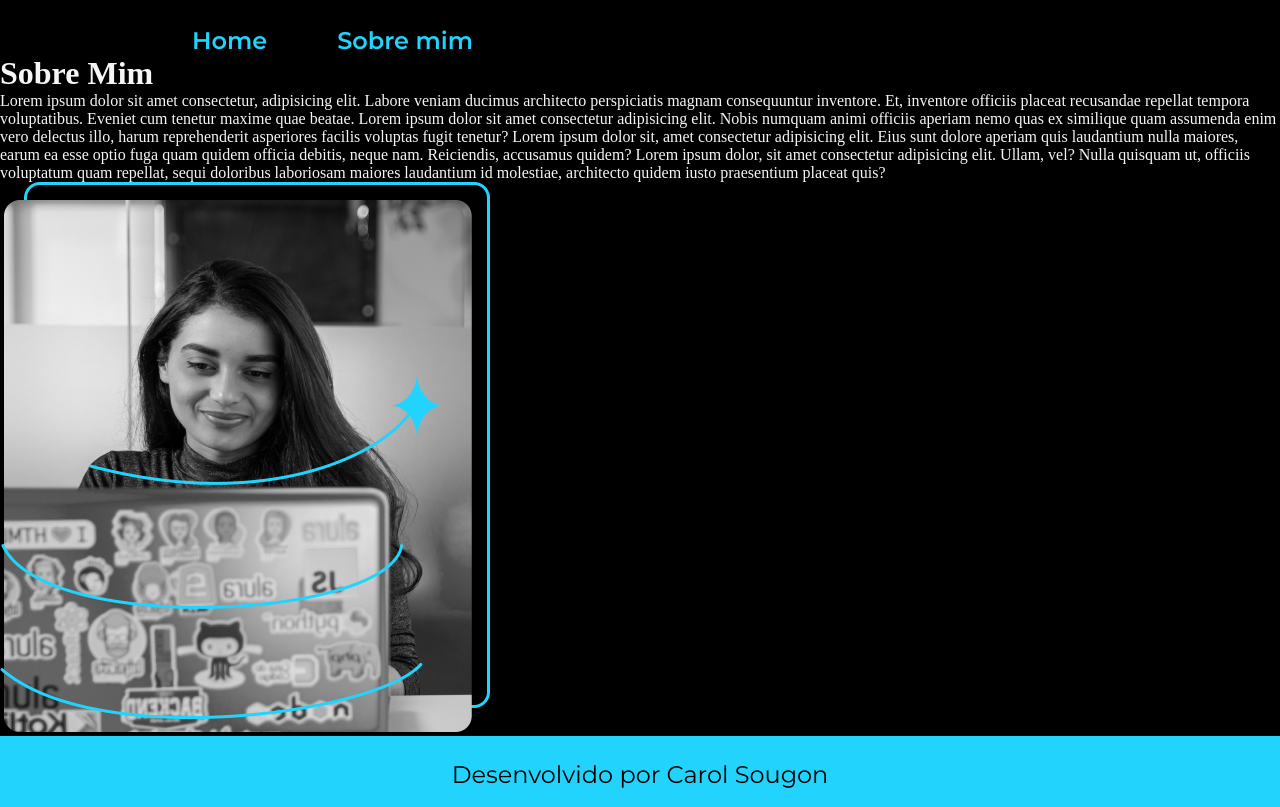
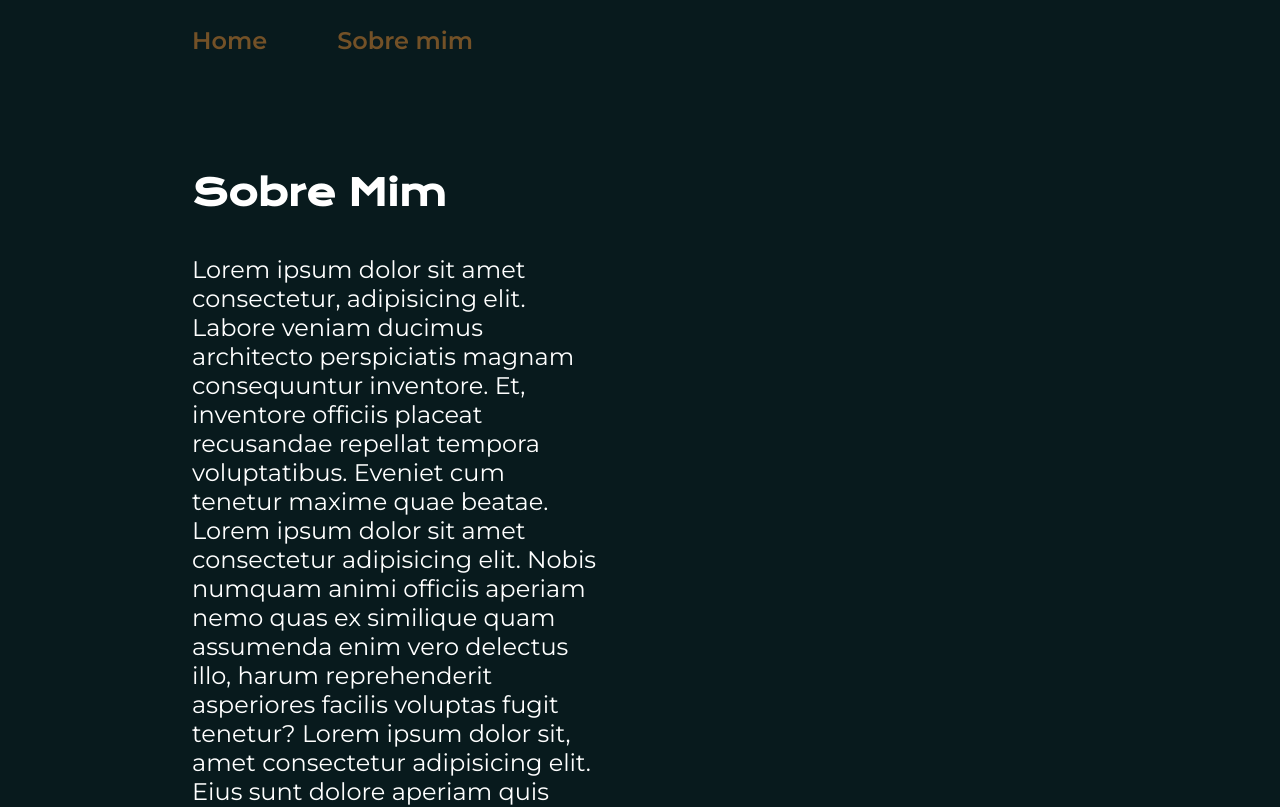
Before and after one commit to carolinesougon/projetoportifolioalura, a plain HTML site: page about.html in a window 1280 px wide. Shown: the top 807 px of the page. Drawn offline with nearby package versions, Linux system fonts and the light colour scheme.

Commit message:
finalização portifólio alura

```diff
--- a/about.html
+++ b/about.html
@@ -15,14 +15,21 @@
         </nav>
     </header>
 
-    <main class="perfil">
-        <h1 class="texto__titulo">Sobre Mim</h1>
-        <p class="texto__descricao">Lorem ipsum dolor sit amet consectetur, adipisicing elit. Labore veniam ducimus architecto perspiciatis magnam consequuntur inventore. Et, inventore officiis placeat recusandae repellat tempora voluptatibus. Eveniet cum tenetur maxime quae beatae.
-            Lorem ipsum dolor sit amet consectetur adipisicing elit. Nobis numquam animi officiis aperiam nemo quas ex similique quam assumenda enim vero delectus illo, harum reprehenderit asperiores facilis voluptas fugit tenetur?
-            Lorem ipsum dolor sit, amet consectetur adipisicing elit. Eius sunt dolore aperiam quis laudantium nulla maiores, earum ea esse optio fuga quam quidem officia debitis, neque nam. Reiciendis, accusamus quidem?
-            Lorem ipsum dolor, sit amet consectetur adipisicing elit. Ullam, vel? Nulla quisquam ut, officiis voluptatum quam repellat, sequi doloribus laboriosam maiores laudantium id molestiae, architecto quidem iusto praesentium placeat quis?
-        </p>
-
+    <main class="apresentacao">
+        <section class="apresentacao__conteudo">
+            <h1 class="apresentacao__conteudo__titulo">Sobre Mim</h1>
+            <p class="apresentacao__conteudo__texto">Lorem ipsum dolor sit amet consectetur, adipisicing elit. Labore veniam ducimus architecto perspiciatis magnam consequuntur inventore. Et, inventore officiis placeat recusandae repellat tempora voluptatibus. Eveniet cum tenetur maxime quae beatae.
+                Lorem ipsum dolor sit amet consectetur adipisicing elit. Nobis numquam animi officiis aperiam nemo quas ex similique quam assumenda enim vero delectus illo, harum reprehenderit asperiores facilis voluptas fugit tenetur?
+                Lorem ipsum dolor sit, amet consectetur adipisicing elit. Eius sunt dolore aperiam quis laudantium nulla maiores, earum ea esse optio fuga quam quidem officia debitis, neque nam. Reiciendis, accusamus quidem?
+                Lorem ipsum dolor, sit amet consectetur adipisicing elit. Ullam, vel? Nulla quisquam ut, officiis voluptatum quam repellat, sequi doloribus laboriosam maiores laudantium id molestiae, architecto quidem iusto praesentium placeat quis?
+            </p>
+            <p class="apresentacao__conteudo__texto">
+            Lorem ipsum dolor sit amet consectetur adipisicing elit. Dignissimos, voluptates, delectus sint accusantium tenetur maiores illo blanditiis consequuntur ea officia, voluptatibus quas qui odio quo. Quam repudiandae sint dicta sit.
+            Lorem ipsum dolor sit amet consectetur adipisicing elit. Quasi ipsum id soluta commodi earum eum, deserunt qui laudantium consectetur atque minima laborum recusandae animi omnis, itaque vel mollitia quos? Temporibus.
+            Lorem ipsum, dolor sit amet consectetur adipisicing elit. Impedit deserunt quas iusto aut illo, dolorem distinctio ab facere possimus quod odit cupiditate, ipsam consequuntur repellat maiores suscipit beatae soluta consequatur!
+            Lorem ipsum dolor sit amet consectetur adipisicing elit. Eos doloremque, recusandae omnis beatae fugit illum iure suscipit commodi sapiente vero error voluptatum non accusantium. Nobis molestiae commodi tempore maiores dolorem.
+            </p>
+        </section>
         <img src="imagem/Imagem.png" alt="Foto da Joana Programando">
     </main>
 
--- a/stiles/style.css
+++ b/stiles/style.css
@@ -1,4 +1,12 @@
 @import url('https://fonts.googleapis.com/css2?family=Krona+One&family=Montserrat:wght@400;600&display=swap');
+
+:root{
+    --destaque:#735127;
+    --destaque2:#D9D9D9;
+    --fundo:#081a1d;
+    --preto__sombra:#595959;
+    --branco:#ffffff;
+}
 
 *{
     margin: 0;
@@ -7,8 +15,8 @@
 
 body{
     box-sizing: border-box;
-    background-color: #000000;
-    color: #F6F6F6;
+    background-color: var(--fundo);
+    color: var(--branco);
 }
 
 .cabecalho{
@@ -25,7 +33,7 @@ body{
     font-size: 24px;
     font-weight: 600;
     text-decoration: none;
-    color: #22D4FD;
+    color: var(--destaque);
 }
 
 
@@ -48,7 +56,7 @@ body{
 }
 
 .titulo-destaque{
-    color: #22D4FD;
+    color:var(--destaque);
 }
 
 
@@ -77,23 +85,23 @@ body{
     gap: 10px;
     width: 378px;
     text-align: center;
-    border: 2px solid #22D4FD;
+    border: 2px solid var(--destaque);
     border-radius: 8px;
     font-size: 24px;
     font-weight: 600;
     padding: 21.5px 0;
     text-decoration: none;
-    color:#F6F6F6;
+    color: var(--destaque2);
     font-family: 'Montserrat', sans-serif;
 }
 
 .apresentacao__links__link:hover{
-    background-color:#272727;
+    background-color:var(--preto__sombra);
 }
 
 .rodape{
-    background-color: #22D4FD;
-    color: #000000;
+    background-color: var(--destaque);
+    color: var(--fundo);
     padding: 24px;
     text-align: center;
     font-family: 'Montserrat', sans-serif;
```
